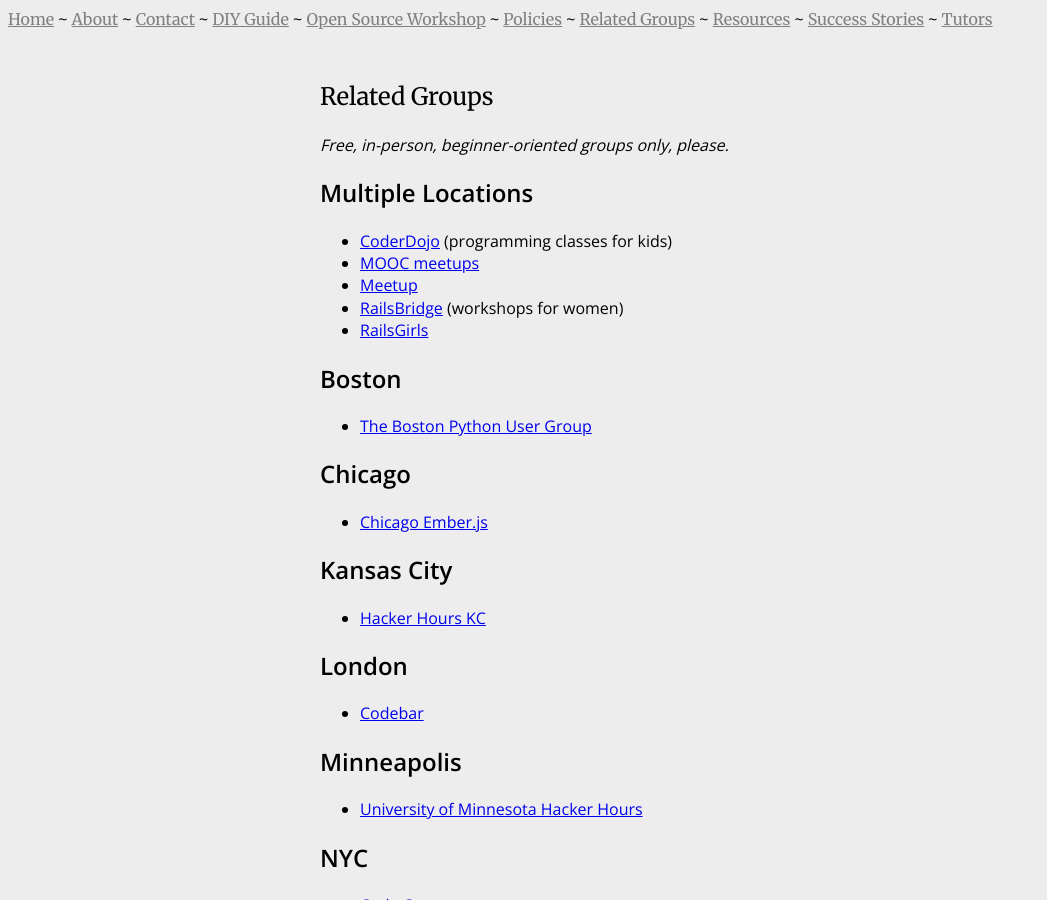
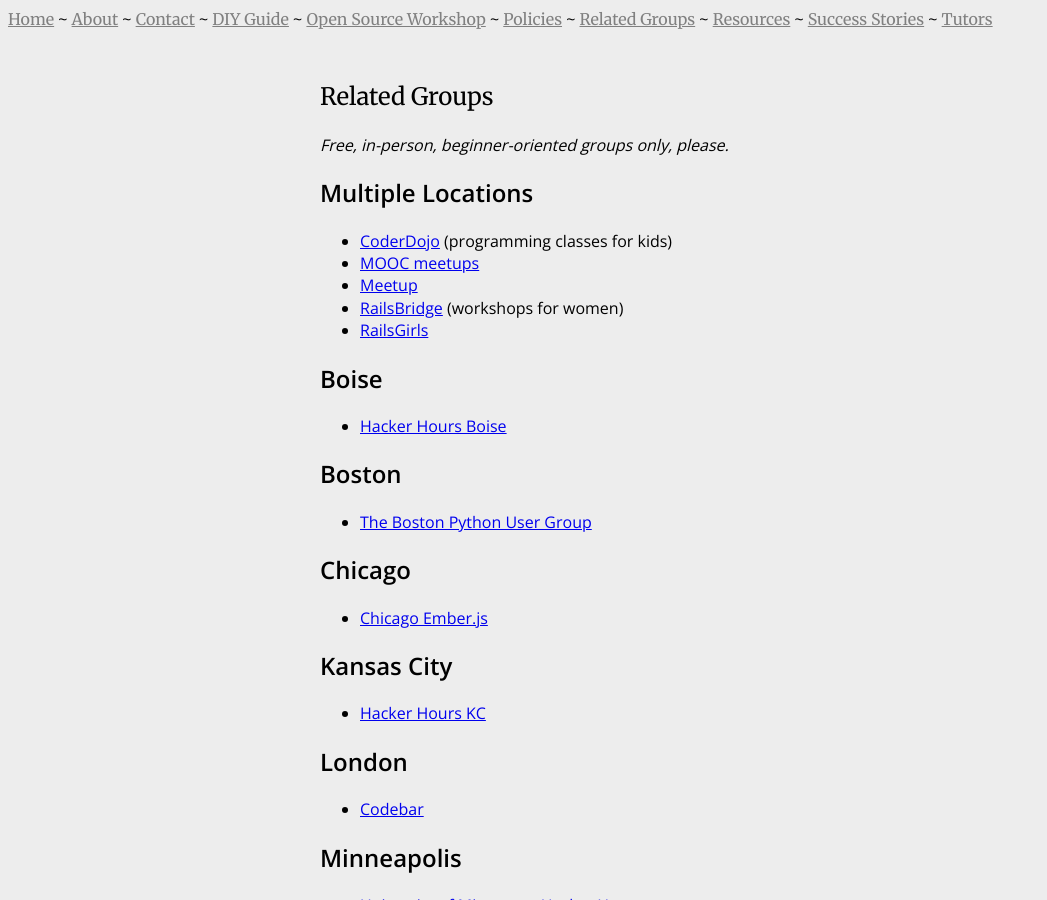
Before and after one commit to HackerHours/hackerhours.org, a Jekyll site: the page built from related-groups.md, in a window 1280 px wide and 900 px high. Shown: the whole window, without its empty margins (0-1047 px from the left). Built offline with Jekyll 4.4.1, drawn with Linux system fonts in a browser that asks for light colours; comment, search, counter and statistics services are not loaded.

Commit message:
link to Hacker Hours Boise
Closes #149.

```diff
--- a/related-groups.md
+++ b/related-groups.md
@@ -11,6 +11,10 @@
 * [Meetup](http://www.meetup.com/find/?categories=34)
 * [RailsBridge](http://www.railsbridge.org/) (workshops for women)
 * [RailsGirls](http://railsgirls.com/)
+
+## Boise
+
+* [Hacker Hours Boise](http://hackerhoursboise.github.io/)
 
 ## Boston
 
```
